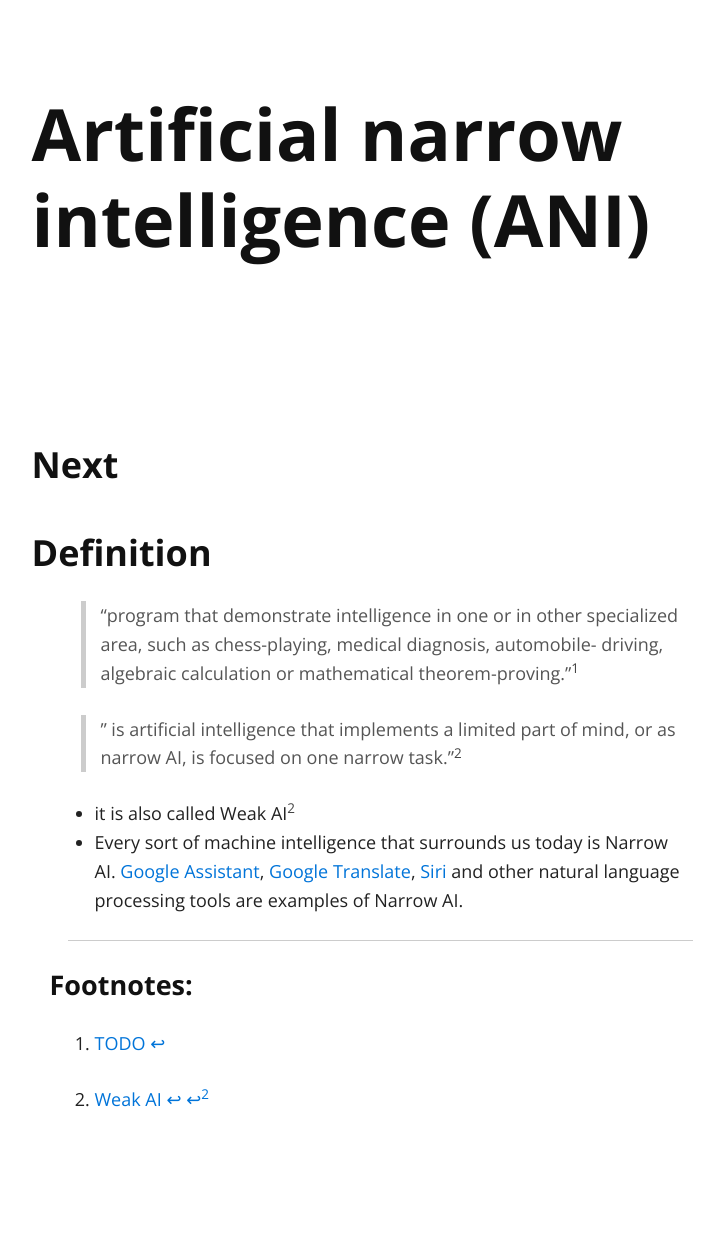
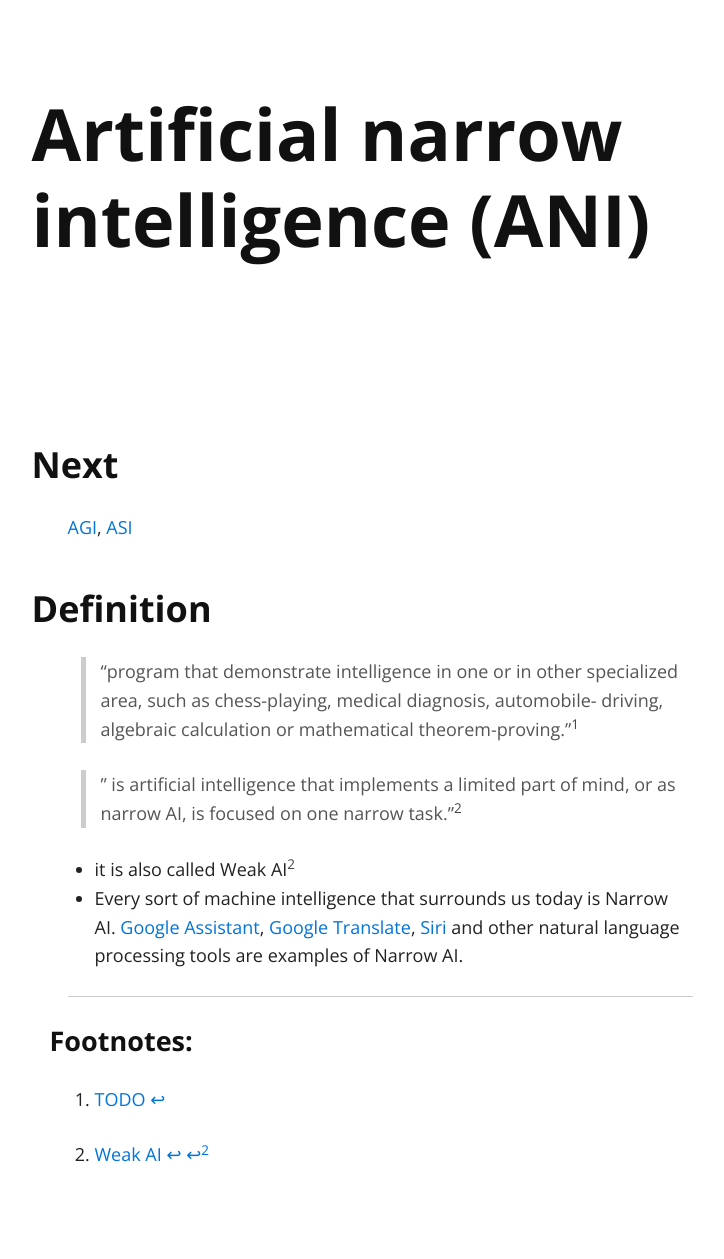
Before and after one commit to peterszatmary/ai, a Jekyll site: the page built from _posts/2020-09-15-artificial-narrow-intelligence.markdown, in a window 1280 px wide. Shown: the whole page, without its empty margins (260-984 px from the left). Built offline with Jekyll 4.4.1, drawn with Linux system fonts in a browser that asks for light colours; nearby versions of some CDN libraries; before the commit the page ends 1203 px from its top, so only the background shows below that.

Commit message:
ANI next linked post added.

```diff
--- a/_posts/2020-09-15-artificial-narrow-intelligence.markdown
+++ b/_posts/2020-09-15-artificial-narrow-intelligence.markdown
@@ -4,6 +4,9 @@ title: Artificial narrow intelligence (ANI)
 permalink: /artificial-narrow-intelligence.html
 tags: categorisation
 ---
+
+[AGI]({{site.url}}{{site.prod}}/artificial-general-intelligence.html),
+[ASI]({{site.url}}{{site.prod}}/artificial-super-intelligence.html)
 
 ### Definition
 
```
